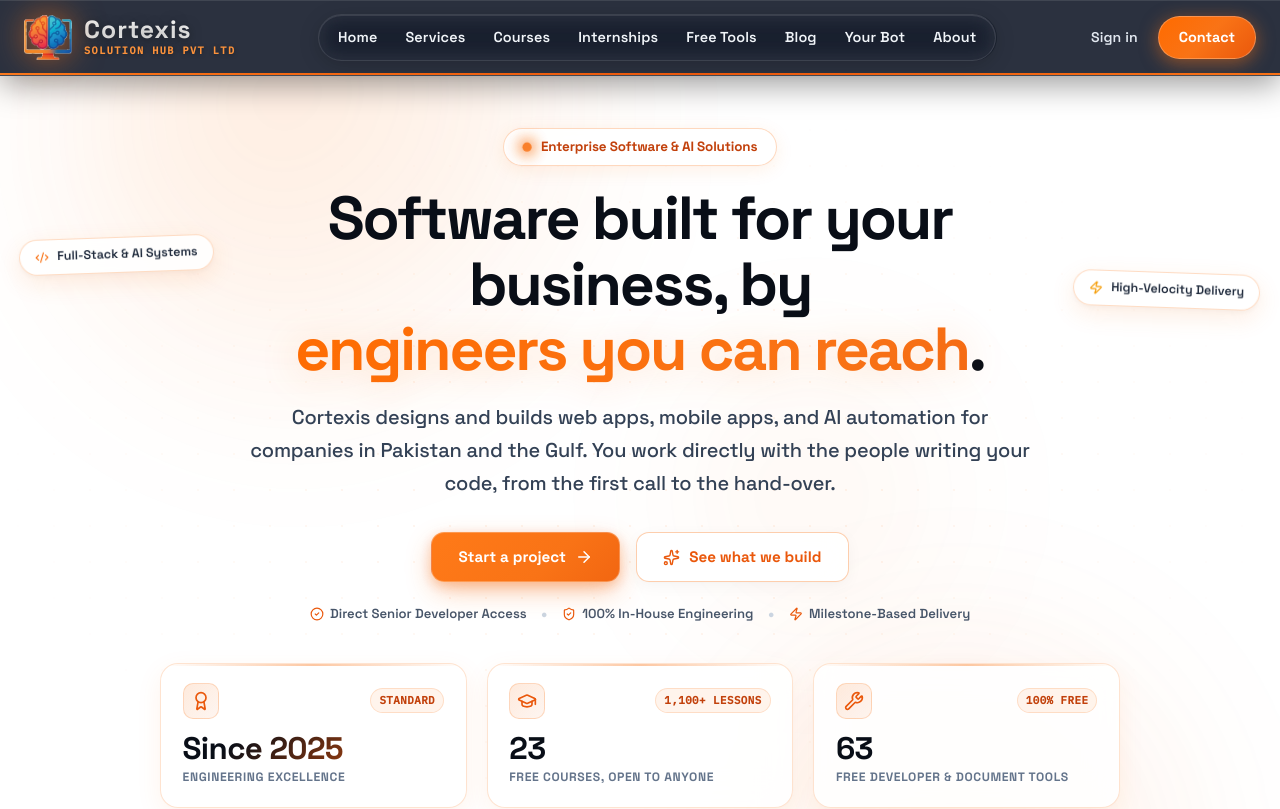
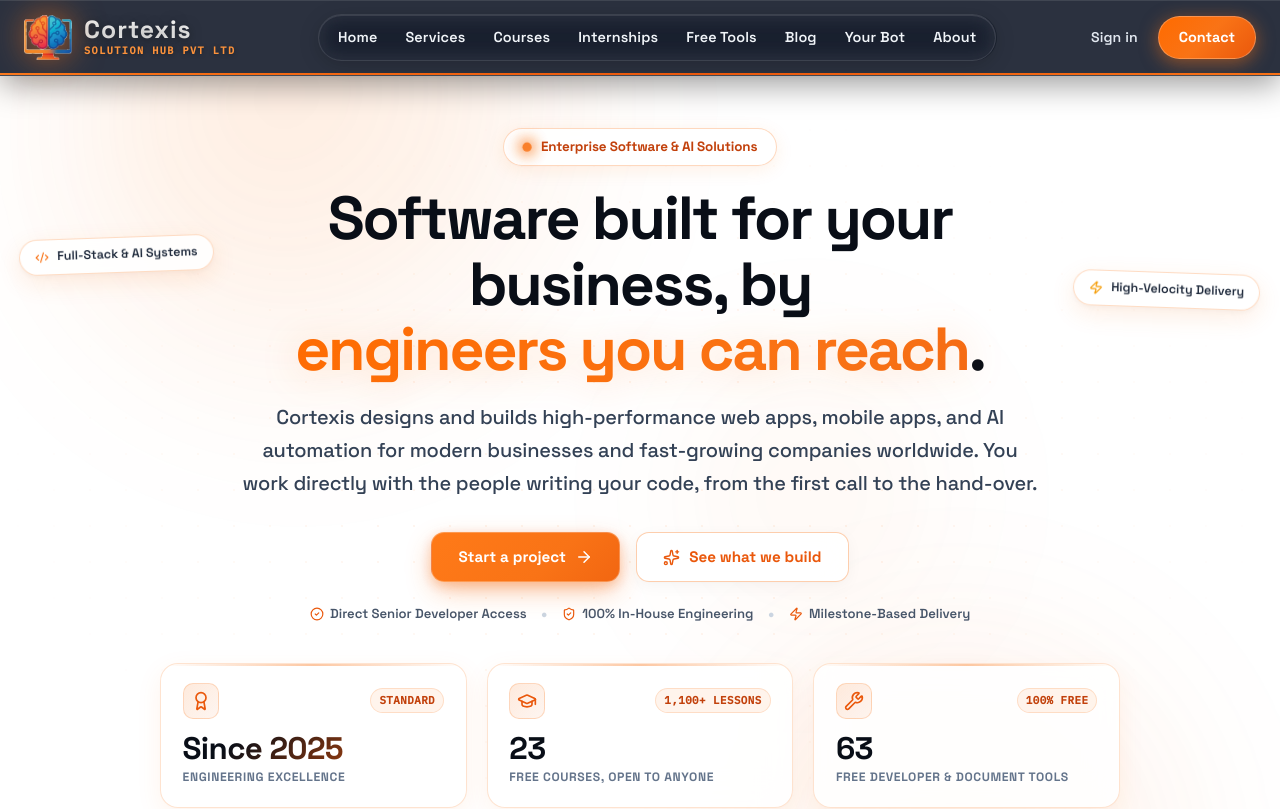
Before and after one commit to muhammad-umair-naseer/mern-fullstack-platform, a React (Create React App) app in the folder client/: page / in a window 1280 px wide. Shown: the top 809 px of the page. Built offline with nearby package versions, Linux system fonts and the light colour scheme; no server answers; a web font is replaced by a local one.

Commit message:
copy(hero): update subtitle to reflect global client focus

```diff
--- a/client/src/components/Hero.js
+++ b/client/src/components/Hero.js
@@ -142,8 +142,8 @@ const Hero = () => {
         </h1>
 
         <p className="hero-subtitle" data-hero>
-          Cortexis designs and builds web apps, mobile apps, and AI automation for
-          companies in Pakistan and the Gulf. You work directly with the people
+          Cortexis designs and builds high-performance web apps, mobile apps, and AI automation for
+          modern businesses and fast-growing companies worldwide. You work directly with the people
           writing your code, from the first call to the hand-over.
         </p>
 
```
